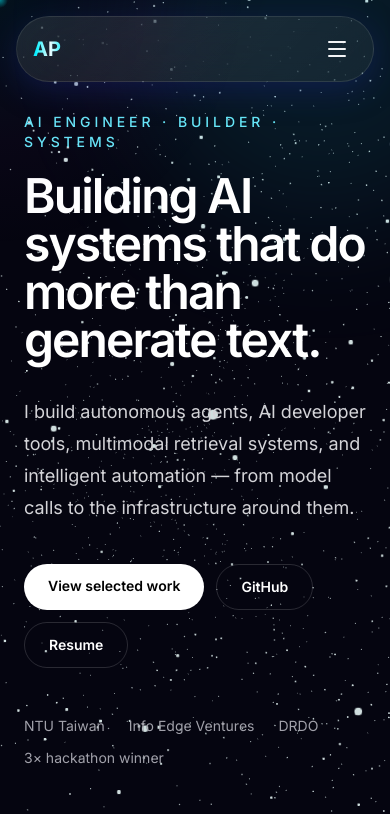
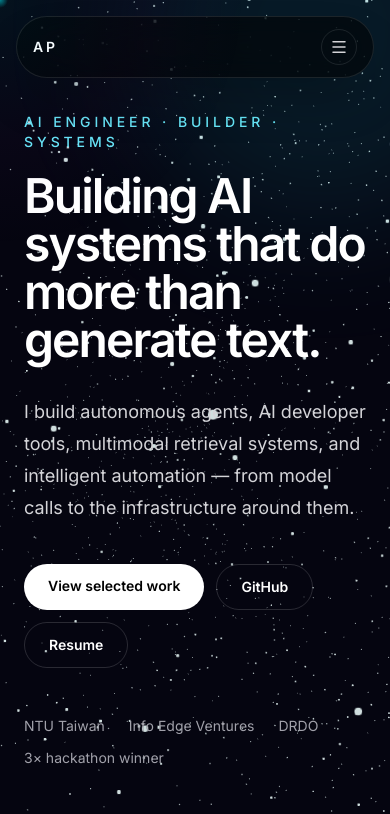
Before and after one commit to adityapurohit01/my_portfolio, a Next.js app: page / in a window 390 px wide. Shown: the top 814 px of the page. Built offline with nearby package versions, Linux system fonts and the light colour scheme.

Commit message:
Portfolio rebuild: src/components/Navbar.tsx

```diff
--- a/src/components/Navbar.tsx
+++ b/src/components/Navbar.tsx
@@ -1,130 +1,46 @@
 "use client";
 
-import { motion, AnimatePresence } from "framer-motion";
+import { useState } from "react";
 import Link from "next/link";
 import { Github, Linkedin, Mail, Menu, X, Download } from "lucide-react";
-import { useState } from "react";
 
-const navLinks = [
-  { label: "About", href: "#about" },
-  { label: "Projects", href: "#projects" },
-  { label: "Awards", href: "#awards" },
-  { label: "Experience", href: "#experience" },
-  { label: "Contact", href: "#contact" },
-];
+const links = [
+  ["About", "#about"],
+  ["Projects", "#projects"],
+  ["Experience", "#experience"],
+  ["Awards", "#awards"],
+  ["Contact", "#contact"],
+] as const;
 
 export default function Navbar() {
-  const [mobileOpen, setMobileOpen] = useState(false);
+  const [open, setOpen] = useState(false);
 
   return (
-    <>
-      <motion.nav
-        initial={{ y: -100 }}
-        animate={{ y: 0 }}
-        transition={{ duration: 0.8, ease: "easeOut" }}
-        className="fixed top-0 left-0 right-0 z-50 px-4 md:px-6 py-4 flex justify-between items-center"
-      >
-        <div className="glass-panel px-4 md:px-6 py-3 rounded-full flex items-center justify-between w-full max-w-7xl mx-auto backdrop-blur-md bg-white/5 border-white/10">
-          <Link href="/" className="text-xl font-bold shimmer-text">
-            AP
-          </Link>
+    <header className="fixed inset-x-0 top-0 z-50 px-4 py-4">
+      <nav className="mx-auto flex max-w-7xl items-center justify-between rounded-full border border-white/10 bg-black/55 px-4 py-3 shadow-2xl shadow-black/30 backdrop-blur-xl">
+        <Link href="/" className="text-sm font-semibold tracking-[0.2em] text-white">AP</Link>
+        <div className="hidden items-center gap-6 md:flex">
+          {links.map(([label, href]) => <Link key={href} href={href} className="text-sm text-zinc-400 transition hover:text-white">{label}</Link>)}
+        </div>
+        <div className="hidden items-center gap-3 md:flex">
+          <a href="https://github.com/adityapurohit01" target="_blank" rel="noreferrer" aria-label="GitHub" className="text-zinc-400 transition hover:text-white"><Github size={17} /></a>
+          <a href="https://www.linkedin.com/in/aditya-purohit-04a3a3233/" target="_blank" rel="noreferrer" aria-label="LinkedIn" className="text-zinc-400 transition hover:text-white"><Linkedin size={17} /></a>
+          <a href="mailto:adityapurohit839@gmail.com" aria-label="Email" className="text-zinc-400 transition hover:text-white"><Mail size={17} /></a>
+          <a href="/Aditya_purohit_2026.pdf" download className="ml-1 inline-flex items-center gap-2 rounded-full bg-white px-4 py-2 text-xs font-semibold text-black transition hover:bg-cyan-200"><Download size={13} /> Resume</a>
+        </div>
+        <button type="button" className="rounded-full border border-white/10 p-2 text-zinc-300 md:hidden" onClick={() => setOpen((value) => !value)} aria-label={open ? "Close navigation" : "Open navigation"} aria-expanded={open}>
+          {open ? <X size={18} /> : <Menu size={18} />}
+        </button>
+      </nav>
 
-          {/* Desktop Nav */}
-          <div className="hidden md:flex space-x-8 text-sm font-medium">
-            {navLinks.map(link => (
-              <Link key={link.href} href={link.href} className="hover:text-neon-cyan transition-colors">
-                {link.label}
-              </Link>
-            ))}
-          </div>
-
-          <div className="flex items-center space-x-3">
-            <a href="/Aditya_purohit_2026.pdf" download className="hidden md:inline-flex items-center gap-2 clay-btn px-4 py-2 text-xs font-semibold text-neon-cyan hover:text-white transition-colors" aria-label="Download Resume">
-              <Download size={14} /> Resume
-            </a>
-            <div className="hidden md:flex space-x-4">
-              <a href="https://github.com/adityapurohit01" target="_blank" rel="noreferrer" className="hover:text-neon-cyan transition-colors" aria-label="GitHub Profile">
-                <Github size={20} />
-              </a>
-              <a href="https://www.linkedin.com/in/aditya-purohit-04a3a3233/" target="_blank" rel="noreferrer" className="hover:text-neon-cyan transition-colors" aria-label="LinkedIn Profile">
-                <Linkedin size={20} />
-              </a>
-              <a href="mailto:adityapurohit839@gmail.com" className="hover:text-neon-cyan transition-colors" aria-label="Send Email">
-                <Mail size={20} />
-              </a>
-            </div>
-
-            {/* Mobile Hamburger */}
-            <button
-              onClick={() => setMobileOpen(!mobileOpen)}
-              className="md:hidden p-2 hover:text-neon-cyan transition-colors"
-              aria-label={mobileOpen ? "Close menu" : "Open menu"}
-            >
-              {mobileOpen ? <X size={24} /> : <Menu size={24} />}
-            </button>
+      {open && (
+        <div className="mx-4 mt-2 rounded-3xl border border-white/10 bg-black/90 p-5 shadow-2xl backdrop-blur-xl md:hidden">
+          <div className="grid gap-2">
+            {links.map(([label, href]) => <Link key={href} href={href} onClick={() => setOpen(false)} className="rounded-2xl px-4 py-3 text-zinc-300 hover:bg-white/[0.06] hover:text-white">{label}</Link>)}
+            <a href="/Aditya_purohit_2026.pdf" download className="mt-2 inline-flex items-center justify-center gap-2 rounded-2xl bg-white px-4 py-3 text-sm font-semibold text-black"><Download size={15} /> Download resume</a>
           </div>
         </div>
-      </motion.nav>
-
-      {/* Mobile Menu Overlay */}
-      <AnimatePresence>
-        {mobileOpen && (
-          <motion.div
-            initial={{ opacity: 0, y: -20 }}
-            animate={{ opacity: 1, y: 0 }}
-            exit={{ opacity: 0, y: -20 }}
-            transition={{ duration: 0.3 }}
-            className="fixed inset-0 z-40 pt-24 px-6 bg-[#050510]/95 backdrop-blur-2xl md:hidden"
-          >
-            <div className="flex flex-col space-y-6 text-center">
-              {navLinks.map((link, i) => (
-                <motion.div
-                  key={link.href}
-                  initial={{ opacity: 0, y: 20 }}
-                  animate={{ opacity: 1, y: 0 }}
-                  transition={{ delay: i * 0.08 }}
-                >
-                  <Link
-                    href={link.href}
-                    onClick={() => setMobileOpen(false)}
-                    className="text-2xl font-bold hover:text-neon-cyan transition-colors block py-2"
-                  >
-                    {link.label}
-                  </Link>
-                </motion.div>
-              ))}
-
-              <motion.div
-                initial={{ opacity: 0, y: 20 }}
-                animate={{ opacity: 1, y: 0 }}
-                transition={{ delay: navLinks.length * 0.08 }}
-                className="pt-4"
-              >
-                <a href="/Aditya_purohit_2026.pdf" download className="inline-flex items-center gap-2 clay-btn px-8 py-3 text-sm font-semibold text-neon-cyan" aria-label="Download Resume">
-                  <Download size={16} /> Download Resume
-                </a>
-              </motion.div>
-
-              <motion.div
-                initial={{ opacity: 0 }}
-                animate={{ opacity: 1 }}
-                transition={{ delay: 0.5 }}
-                className="flex justify-center space-x-6 pt-4"
-              >
-                <a href="https://github.com/adityapurohit01" target="_blank" rel="noreferrer" className="hover:text-neon-cyan transition-colors" aria-label="GitHub Profile">
-                  <Github size={24} />
-                </a>
-                <a href="https://www.linkedin.com/in/aditya-purohit-04a3a3233/" target="_blank" rel="noreferrer" className="hover:text-neon-cyan transition-colors" aria-label="LinkedIn Profile">
-                  <Linkedin size={24} />
-                </a>
-                <a href="mailto:adityapurohit839@gmail.com" className="hover:text-neon-cyan transition-colors" aria-label="Send Email">
-                  <Mail size={24} />
-                </a>
-              </motion.div>
-            </div>
-          </motion.div>
-        )}
-      </AnimatePresence>
-    </>
+      )}
+    </header>
   );
 }
```
